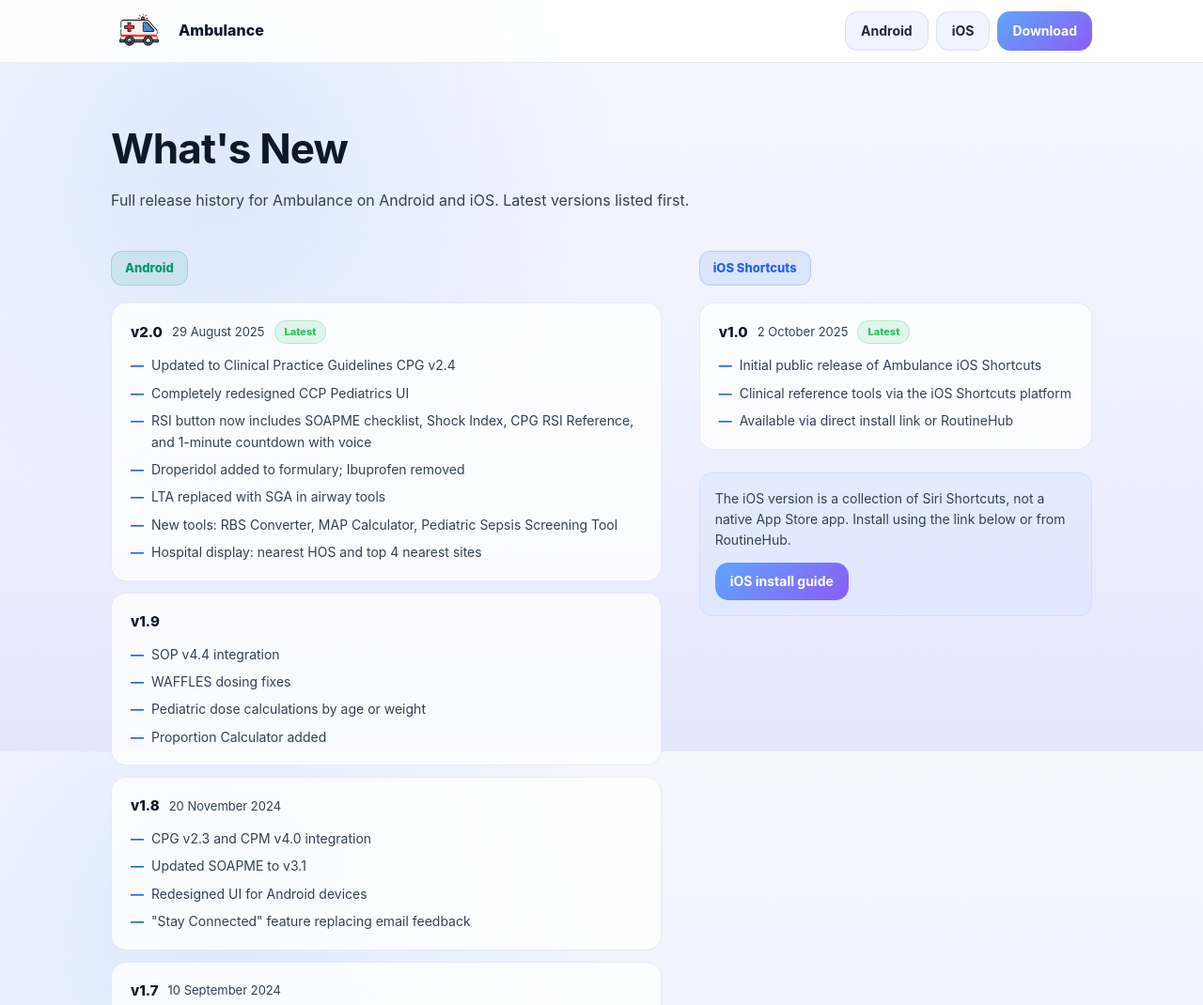
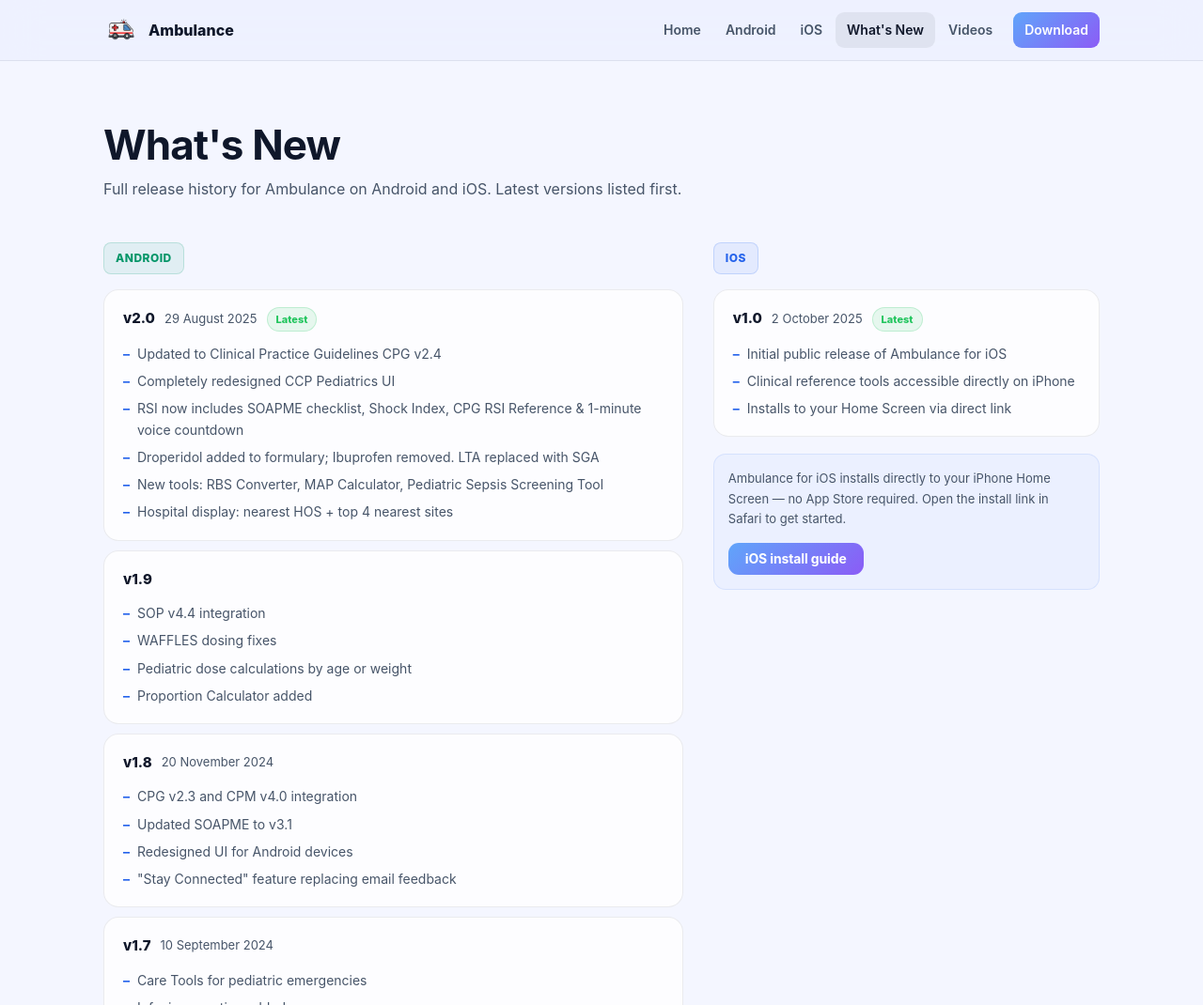
Before and after one commit to yniwashi/niwashibase-site, a plain HTML site: page whats-new.html in a window 1280 px wide. Shown: the top 1070 px of the page at 94% size. Drawn offline with Linux system fonts and the light colour scheme.

Commit message:
Update title and restructure HTML layout

```diff
--- a/whats-new.html
+++ b/whats-new.html
@@ -3,126 +3,138 @@
 <head>
   <meta charset="utf-8" />
   <meta name="viewport" content="width=device-width, initial-scale=1" />
-  <title>What's New — Ambulance App Release History</title>
+  <title>What's New — Ambulance Release History</title>
   <meta name="description" content="Full release history and changelog for the Ambulance app on Android and iOS." />
   <link rel="icon" href="assets/images/favicon.ico?v=1" />
   <style>
-    :root {
-      color-scheme: light dark;
-      --bg: #050815;
-      --gradient: radial-gradient(circle at 20% 18%, rgba(37, 99, 235, 0.16), transparent 32%),
-                  linear-gradient(180deg, rgba(6, 9, 18, 0.92) 0%, rgba(5, 8, 21, 0.96) 45%, #040712 100%);
-      --text: #e8ecff;
-      --muted: #cbd5e1;
-      --card: rgba(10, 13, 26, 0.85);
-      --border: rgba(255, 255, 255, 0.12);
-      --shadow: 0 18px 60px rgba(0, 0, 0, 0.45);
-    }
-    @media (prefers-color-scheme: light) {
-      :root {
-        --bg: #f7f8fd;
-        --gradient: radial-gradient(circle at 18% 18%, rgba(96,165,250,0.15), transparent 34%),
-                    linear-gradient(180deg, #f6f7ff 0%, #eef2ff 50%, #e5e7ff 100%);
-        --text: #0f172a;
-        --muted: #334155;
-        --card: rgba(255,255,255,0.94);
-        --border: rgba(15, 23, 42, 0.08);
-        --shadow: 0 18px 50px rgba(15, 23, 42, 0.16);
-      }
-    }
-    * { box-sizing: border-box; }
-    body { margin: 0; font-family: "Inter", system-ui, -apple-system, Segoe UI, Roboto, "Helvetica Neue", Arial, sans-serif; background: var(--bg); color: var(--text); line-height: 1.6; background-image: var(--gradient); background-attachment: fixed; -webkit-font-smoothing: antialiased; }
-    a { color: #c7d2fe; text-decoration: none; }
-    a:hover { text-decoration: underline; }
-    @media (prefers-color-scheme: light) { a { color: #1d4ed8; } }
-    .container { width: 100%; max-width: 1080px; margin: 0 auto; padding: 0 18px; }
-    header { position: sticky; top: 0; z-index: 40; backdrop-filter: blur(16px); background: rgba(7,10,18,0.9); border-bottom: 1px solid var(--border); }
-    @media (prefers-color-scheme: light) { header { background: rgba(255,255,255,0.92); } }
-    .nav { display: flex; align-items: center; justify-content: space-between; height: 66px; }
-    .brand { display: inline-flex; gap: 12px; align-items: center; font-weight: 800; color: var(--text); text-decoration: none; }
-    .brand img { width: 60px; height: 60px; }
-    .nav-links { display: flex; gap: 8px; flex-wrap: wrap; }
-    .btn { border-radius: 14px; padding: 9px 16px; font-weight: 700; cursor: pointer; font-size: 14px; text-decoration: none; display: inline-flex; align-items: center; border: 0; }
-    .btn-secondary { background: rgba(255,255,255,0.08); color: var(--text); border: 1px solid var(--border); }
-    .btn-primary { background: linear-gradient(135deg, #60a5fa, #8b5cf6); color: #fff; }
-    @media (prefers-color-scheme: light) { .btn-secondary { background: rgba(37,99,235,0.07); color: #1e293b; } }
-    main { padding: 56px 0 80px; }
-    h1 { margin: 0 0 8px; font-size: clamp(28px, 4vw, 44px); letter-spacing: -0.02em; }
-    h2 { margin: 0 0 20px; font-size: clamp(18px, 2.5vw, 24px); }
-    p { margin: 0 0 12px; color: var(--muted); }
-    .platform-label { display: inline-flex; align-items: center; gap: 8px; padding: 7px 14px; border-radius: 12px; font-weight: 800; font-size: 13px; margin-bottom: 18px; }
-    .android-label { background: rgba(52,211,153,0.1); color: #34d399; border: 1px solid rgba(52,211,153,0.25); }
-    .ios-label { background: rgba(96,165,250,0.1); color: #60a5fa; border: 1px solid rgba(96,165,250,0.25); }
-    @media (prefers-color-scheme: light) {
-      .android-label { background: rgba(5,150,105,0.1); color: #059669; border-color: rgba(5,150,105,0.2); }
-      .ios-label { background: rgba(37,99,235,0.1); color: #2563eb; border-color: rgba(37,99,235,0.2); }
-    }
-    .release { border: 1px solid var(--border); border-radius: 16px; padding: 18px 20px; background: rgba(255,255,255,0.03); margin-bottom: 12px; }
-    @media (prefers-color-scheme: light) { .release { background: rgba(255,255,255,0.8); } }
-    .release-header { display: flex; align-items: center; gap: 10px; margin-bottom: 12px; flex-wrap: wrap; }
-    .version-tag { font-size: 15px; font-weight: 800; color: var(--text); }
-    .date-tag { font-size: 13px; color: var(--muted); }
-    .latest-tag { padding: 3px 10px; border-radius: 999px; font-size: 11px; font-weight: 800; background: rgba(34,197,94,0.12); color: #22c55e; border: 1px solid rgba(34,197,94,0.25); }
-    .changes { list-style: none; margin: 0; padding: 0; display: grid; gap: 7px; }
-    .changes li { display: flex; align-items: start; gap: 8px; font-size: 14px; color: var(--muted); }
-    .changes li::before { content: "—"; color: #60a5fa; font-weight: 700; flex-shrink: 0; }
-    @media (prefers-color-scheme: light) { .changes li::before { color: #2563eb; } }
-    .cols-layout { display: grid; gap: 40px; }
-    @media (min-width: 860px) { .cols-layout { grid-template-columns: 1.4fr 1fr; } }
-    footer { padding: 28px 0 40px; color: var(--muted); font-size: 14px; border-top: 1px solid var(--border); background: rgba(0,0,0,0.1); }
-    @media (prefers-color-scheme: light) { footer { background: rgba(255,255,255,0.86); } }
-    .footer-inner { display: flex; align-items: center; justify-content: space-between; flex-wrap: wrap; gap: 10px; }
+    :root{color-scheme:light dark;--bg:#07091c;--surface:rgba(11,15,38,.82);--surface2:rgba(14,19,46,.92);--text:#e2e8f0;--muted:#94a3b8;--border:rgba(255,255,255,.09);--shadow:0 16px 48px rgba(0,0,0,.45);--blue:#60a5fa;--green:#34d399;--page-bg:radial-gradient(ellipse 70% 50% at 15% 5%,rgba(59,130,246,.13) 0%,transparent 100%),radial-gradient(ellipse 55% 45% at 85% 90%,rgba(139,92,246,.1) 0%,transparent 100%),#07091c;}
+    @media(prefers-color-scheme:light){:root{--bg:#f4f6ff;--surface:rgba(255,255,255,.9);--surface2:rgba(255,255,255,.98);--text:#0f172a;--muted:#475569;--border:rgba(15,23,42,.08);--shadow:0 8px 32px rgba(15,23,42,.1);--blue:#2563eb;--green:#059669;--page-bg:radial-gradient(ellipse 70% 50% at 15% 5%,rgba(59,130,246,.07) 0%,transparent 100%),radial-gradient(ellipse 55% 45% at 85% 90%,rgba(139,92,246,.06) 0%,transparent 100%),#eef1ff;}}
+    *,*::before,*::after{box-sizing:border-box;}
+    html{scroll-behavior:smooth;}
+    body{margin:0;font-family:"Inter",system-ui,-apple-system,Segoe UI,Roboto,"Helvetica Neue",Arial,sans-serif;background:var(--bg);color:var(--text);line-height:1.65;background-image:var(--page-bg);background-attachment:fixed;-webkit-font-smoothing:antialiased;min-height:100vh;}
+    img{max-width:100%;display:block;}
+    a{color:var(--blue);text-decoration:none;}
+    a:hover{text-decoration:underline;}
+    h1,h2,h3{color:var(--text);letter-spacing:-.02em;line-height:1.15;}
+    p{margin:0 0 14px;color:var(--muted);}
+    p:last-child{margin-bottom:0;}
+    .container{width:100%;max-width:1100px;margin:0 auto;padding:0 20px;}
+
+    .site-header{position:sticky;top:0;z-index:200;background:rgba(5,7,22,.88);backdrop-filter:saturate(180%) blur(20px);-webkit-backdrop-filter:saturate(180%) blur(20px);border-bottom:1px solid var(--border);}
+    @media(prefers-color-scheme:light){.site-header{background:rgba(238,241,255,.9);}}
+    .nav-row{display:flex;align-items:center;justify-content:space-between;height:64px;gap:12px;}
+    .brand{display:inline-flex;align-items:center;gap:10px;font-weight:800;font-size:16px;color:var(--text);text-decoration:none;flex-shrink:0;}
+    .brand:hover{text-decoration:none;}
+    .brand img{width:38px;height:38px;border-radius:9px;}
+    .desk-nav{display:none;align-items:center;gap:2px;flex:1;justify-content:flex-end;}
+    .desk-nav a{padding:7px 12px;border-radius:9px;font-size:14px;font-weight:600;color:var(--muted);text-decoration:none;transition:background .12s,color .12s;white-space:nowrap;}
+    .desk-nav a:hover,.desk-nav a[aria-current]{background:rgba(255,255,255,.08);color:var(--text);text-decoration:none;}
+    @media(prefers-color-scheme:light){.desk-nav a:hover,.desk-nav a[aria-current]{background:rgba(0,0,0,.06);}}
+    .nav-cta{margin-left:8px;background:linear-gradient(135deg,#60a5fa,#8b5cf6)!important;color:#fff!important;font-weight:700;padding:8px 16px;border-radius:10px;}
+    .nav-cta:hover{opacity:.88;}
+    .ham{display:flex;flex-direction:column;justify-content:center;align-items:center;gap:5px;width:40px;height:40px;flex-shrink:0;background:var(--surface);border:1px solid var(--border);border-radius:10px;cursor:pointer;padding:0;}
+    .ham span{display:block;width:18px;height:2px;background:var(--text);border-radius:2px;transition:transform .22s ease,opacity .18s ease,width .18s ease;transform-origin:center;}
+    .ham[aria-expanded=true] span:nth-child(1){transform:translateY(7px) rotate(45deg);}
+    .ham[aria-expanded=true] span:nth-child(2){opacity:0;width:0;}
+    .ham[aria-expanded=true] span:nth-child(3){transform:translateY(-7px) rotate(-45deg);}
+    .mob-nav{display:none;border-top:1px solid var(--border);background:rgba(4,6,18,.97);}
+    @media(prefers-color-scheme:light){.mob-nav{background:rgba(244,246,255,.98);}}
+    .mob-nav.open{display:block;}
+    .mob-nav a{display:flex;align-items:center;padding:14px 20px;font-weight:600;font-size:15px;color:var(--text);text-decoration:none;border-bottom:1px solid var(--border);transition:background .1s;}
+    .mob-nav a:last-child{border-bottom:0;}
+    .mob-nav a:hover{background:rgba(255,255,255,.05);text-decoration:none;}
+    @media(prefers-color-scheme:light){.mob-nav a:hover{background:rgba(0,0,0,.04);}}
+    @media(min-width:768px){.desk-nav{display:flex;}.ham{display:none;}}
+
+    .btn{display:inline-flex;align-items:center;justify-content:center;gap:7px;padding:10px 18px;border-radius:11px;font-weight:700;font-size:14px;border:0;cursor:pointer;text-decoration:none;white-space:nowrap;transition:transform .08s,opacity .12s;letter-spacing:-.01em;line-height:1;}
+    .btn:hover{text-decoration:none;}
+    .btn-primary{background:linear-gradient(135deg,#60a5fa,#8b5cf6);color:#fff;}
+    .btn-primary:hover{opacity:.9;}
+
+    main{padding:64px 0 80px;}
+    h1{font-size:clamp(28px,4vw,44px);margin:0 0 8px;}
+    .lead{font-size:16px;color:var(--muted);margin:0 0 44px;}
+    .cols{display:grid;gap:32px;}
+    @media(min-width:860px){.cols{grid-template-columns:1.5fr 1fr;align-items:start;}}
+    .platform-label{display:inline-flex;align-items:center;gap:6px;padding:6px 12px;border-radius:8px;font-size:12px;font-weight:800;letter-spacing:.04em;text-transform:uppercase;margin-bottom:16px;}
+    .label-android{background:rgba(52,211,153,.1);color:#34d399;border:1px solid rgba(52,211,153,.22);}
+    .label-ios{background:rgba(96,165,250,.1);color:#60a5fa;border:1px solid rgba(96,165,250,.22);}
+    @media(prefers-color-scheme:light){.label-android{background:rgba(5,150,105,.08);color:#059669;border-color:rgba(5,150,105,.18);}.label-ios{background:rgba(37,99,235,.08);color:#2563eb;border-color:rgba(37,99,235,.18);}}
+    .release{border:1px solid var(--border);border-radius:16px;padding:18px 20px;background:rgba(255,255,255,.03);margin-bottom:10px;}
+    @media(prefers-color-scheme:light){.release{background:rgba(255,255,255,.8);}}
+    .rh{display:flex;align-items:center;gap:10px;margin-bottom:12px;flex-wrap:wrap;}
+    .ver{font-size:15px;font-weight:800;color:var(--text);}
+    .date{font-size:13px;color:var(--muted);}
+    .latest-tag{padding:3px 9px;border-radius:999px;font-size:11px;font-weight:800;background:rgba(34,197,94,.1);color:#22c55e;border:1px solid rgba(34,197,94,.2);}
+    ul.changes{list-style:none;margin:0;padding:0;display:grid;gap:6px;}
+    ul.changes li{display:flex;align-items:start;gap:8px;font-size:14px;color:var(--muted);}
+    ul.changes li::before{content:"–";color:var(--blue);font-weight:700;flex-shrink:0;}
+    .ios-note{margin-top:18px;padding:15px;background:rgba(96,165,250,.06);border:1px solid rgba(96,165,250,.14);border-radius:13px;font-size:13px;color:var(--muted);}
+    @media(prefers-color-scheme:light){.ios-note{background:rgba(37,99,235,.04);border-color:rgba(37,99,235,.11);}}
+
+    .site-footer{padding:32px 0 44px;border-top:1px solid var(--border);color:var(--muted);font-size:14px;background:rgba(0,0,0,.1);}
+    @media(prefers-color-scheme:light){.site-footer{background:rgba(255,255,255,.5);}}
+    .footer-inner{display:flex;align-items:center;justify-content:space-between;flex-wrap:wrap;gap:14px;}
+    .footer-links{display:flex;gap:20px;flex-wrap:wrap;}
+    .footer-links a{color:var(--muted);transition:color .12s;}
+    .footer-links a:hover{color:var(--text);text-decoration:none;}
   </style>
 </head>
 <body>
-  <header>
-    <div class="container nav">
+
+  <header class="site-header" role="banner">
+    <div class="container nav-row">
       <a class="brand" href="index.html">
-        <img src="assets/images/logo.png?v=1" alt="Niwashi Base logo" />
+        <img src="assets/images/logo.png?v=1" alt="Ambulance" width="38" height="38" />
         <span>Ambulance</span>
       </a>
-      <div class="nav-links">
-        <a class="btn btn-secondary" href="android.html">Android</a>
-        <a class="btn btn-secondary" href="ios.html">iOS</a>
-        <a class="btn btn-primary" href="download.html">Download</a>
-      </div>
+      <nav class="desk-nav" aria-label="Site navigation">
+        <a href="index.html">Home</a>
+        <a href="android.html">Android</a>
+        <a href="ios.html">iOS</a>
+        <a href="whats-new.html" aria-current="page">What's New</a>
+        <a href="videos.html">Videos</a>
+        <a href="download.html" class="nav-cta">Download</a>
+      </nav>
+      <button class="ham" id="hamBtn" aria-label="Toggle menu" aria-expanded="false" aria-controls="mobMenu">
+        <span></span><span></span><span></span>
+      </button>
     </div>
+    <nav class="mob-nav" id="mobMenu" aria-label="Mobile navigation">
+      <a href="index.html">Home</a>
+      <a href="android.html">Android</a>
+      <a href="ios.html">iOS</a>
+      <a href="whats-new.html">What's New</a>
+      <a href="videos.html">Videos</a>
+      <a href="download.html">Download</a>
+    </nav>
   </header>
 
   <main>
     <div class="container">
-      <div style="margin-bottom: 40px;">
-        <h1>What's New</h1>
-        <p>Full release history for Ambulance on Android and iOS. Latest versions listed first.</p>
-      </div>
+      <h1>What's New</h1>
+      <p class="lead">Full release history for Ambulance on Android and iOS. Latest versions listed first.</p>
 
-      <div class="cols-layout">
+      <div class="cols">
 
-        <!-- Android column -->
+        <!-- Android -->
         <div>
-          <div class="platform-label android-label">Android</div>
+          <div class="platform-label label-android">Android</div>
 
           <div class="release">
-            <div class="release-header">
-              <span class="version-tag">v2.0</span>
-              <span class="date-tag">29 August 2025</span>
-              <span class="latest-tag">Latest</span>
-            </div>
+            <div class="rh"><span class="ver">v2.0</span><span class="date">29 August 2025</span><span class="latest-tag">Latest</span></div>
             <ul class="changes">
               <li>Updated to Clinical Practice Guidelines CPG v2.4</li>
               <li>Completely redesigned CCP Pediatrics UI</li>
-              <li>RSI button now includes SOAPME checklist, Shock Index, CPG RSI Reference, and 1-minute countdown with voice</li>
-              <li>Droperidol added to formulary; Ibuprofen removed</li>
-              <li>LTA replaced with SGA in airway tools</li>
+              <li>RSI now includes SOAPME checklist, Shock Index, CPG RSI Reference &amp; 1-minute voice countdown</li>
+              <li>Droperidol added to formulary; Ibuprofen removed. LTA replaced with SGA</li>
               <li>New tools: RBS Converter, MAP Calculator, Pediatric Sepsis Screening Tool</li>
-              <li>Hospital display: nearest HOS and top 4 nearest sites</li>
+              <li>Hospital display: nearest HOS + top 4 nearest sites</li>
             </ul>
           </div>
 
           <div class="release">
-            <div class="release-header">
-              <span class="version-tag">v1.9</span>
-            </div>
+            <div class="rh"><span class="ver">v1.9</span></div>
             <ul class="changes">
               <li>SOP v4.4 integration</li>
               <li>WAFFLES dosing fixes</li>
@@ -132,10 +144,7 @@
           </div>
 
           <div class="release">
-            <div class="release-header">
-              <span class="version-tag">v1.8</span>
-              <span class="date-tag">20 November 2024</span>
-            </div>
+            <div class="rh"><span class="ver">v1.8</span><span class="date">20 November 2024</span></div>
             <ul class="changes">
               <li>CPG v2.3 and CPM v4.0 integration</li>
               <li>Updated SOAPME to v3.1</li>
@@ -145,13 +154,10 @@
           </div>
 
           <div class="release">
-            <div class="release-header">
-              <span class="version-tag">v1.7</span>
-              <span class="date-tag">10 September 2024</span>
-            </div>
+            <div class="rh"><span class="ver">v1.7</span><span class="date">10 September 2024</span></div>
             <ul class="changes">
-              <li>Care Tools added for pediatric emergencies</li>
-              <li>Infusions section</li>
+              <li>Care Tools for pediatric emergencies</li>
+              <li>Infusions section added</li>
               <li>CPG v2.2</li>
               <li>New medications: TXA, Ibuprofen for CCPs</li>
               <li>CPR module completely overhauled</li>
@@ -159,13 +165,10 @@
           </div>
 
           <div class="release">
-            <div class="release-header">
-              <span class="version-tag">v1.6</span>
-              <span class="date-tag">6 June 2023</span>
-            </div>
+            <div class="rh"><span class="ver">v1.6</span><span class="date">6 June 2023</span></div>
             <ul class="changes">
               <li>CPG v2.1, SOP v4.3</li>
-              <li>Pediatric infusions added</li>
+              <li>Pediatric infusions</li>
               <li>Meds Calculator</li>
               <li>Overtime Logger</li>
               <li>CPR Timer improvements</li>
@@ -173,10 +176,7 @@
           </div>
 
           <div class="release">
-            <div class="release-header">
-              <span class="version-tag">v1.5</span>
-              <span class="date-tag">18 January 2023</span>
-            </div>
+            <div class="rh"><span class="ver">v1.5</span><span class="date">18 January 2023</span></div>
             <ul class="changes">
               <li>CPG v2.0</li>
               <li>CPR Timer (trial)</li>
@@ -187,10 +187,7 @@
           </div>
 
           <div class="release">
-            <div class="release-header">
-              <span class="version-tag">v1.4</span>
-              <span class="date-tag">17 March 2022</span>
-            </div>
+            <div class="rh"><span class="ver">v1.4</span><span class="date">17 March 2022</span></div>
             <ul class="changes">
               <li>Vital Signs added to Pediatrics</li>
               <li>Formulary additions</li>
@@ -200,10 +197,7 @@
           </div>
 
           <div class="release">
-            <div class="release-header">
-              <span class="version-tag">v1.3</span>
-              <span class="date-tag">12 January 2022</span>
-            </div>
+            <div class="rh"><span class="ver">v1.3</span><span class="date">12 January 2022</span></div>
             <ul class="changes">
               <li>AS Call feature</li>
               <li>New pediatric medications</li>
@@ -213,10 +207,7 @@
           </div>
 
           <div class="release">
-            <div class="release-header">
-              <span class="version-tag">v1.2</span>
-              <span class="date-tag">16 December 2021</span>
-            </div>
+            <div class="rh"><span class="ver">v1.2</span><span class="date">16 December 2021</span></div>
             <ul class="changes">
               <li>Terms &amp; Conditions added</li>
               <li>CPG v1.7</li>
@@ -226,26 +217,22 @@
           </div>
         </div>
 
-        <!-- iOS column -->
+        <!-- iOS -->
         <div>
-          <div class="platform-label ios-label">iOS Shortcuts</div>
+          <div class="platform-label label-ios">iOS</div>
 
           <div class="release">
-            <div class="release-header">
-              <span class="version-tag">v1.0</span>
-              <span class="date-tag">2 October 2025</span>
-              <span class="latest-tag">Latest</span>
-            </div>
+            <div class="rh"><span class="ver">v1.0</span><span class="date">2 October 2025</span><span class="latest-tag">Latest</span></div>
             <ul class="changes">
-              <li>Initial public release of Ambulance iOS Shortcuts</li>
-              <li>Clinical reference tools via the iOS Shortcuts platform</li>
-              <li>Available via direct install link or RoutineHub</li>
+              <li>Initial public release of Ambulance for iOS</li>
+              <li>Clinical reference tools accessible directly on iPhone</li>
+              <li>Installs to your Home Screen via direct link</li>
             </ul>
           </div>
 
-          <div style="margin-top: 24px; padding: 16px; border-radius: 14px; background: rgba(96,165,250,0.06); border: 1px solid rgba(96,165,250,0.15);">
-            <p style="margin: 0; font-size: 14px;">The iOS version is a collection of Siri Shortcuts, not a native App Store app. Install using the link below or from RoutineHub.</p>
-            <a class="btn btn-primary" href="ios.html" style="margin-top: 12px; display: inline-flex;">iOS install guide</a>
+          <div class="ios-note">
+            <p style="margin:0;">Ambulance for iOS installs directly to your iPhone Home Screen — no App Store required. Open the install link in Safari to get started.</p>
+            <a class="btn btn-primary" href="ios.html" style="margin-top:14px;display:inline-flex;">iOS install guide</a>
           </div>
         </div>
 
@@ -253,19 +240,21 @@
     </div>
   </main>
 
-  <footer>
+  <footer class="site-footer" role="contentinfo">
     <div class="container footer-inner">
-      <span>© <span id="year"></span> Ambulance Project — Niwashi Base</span>
-      <nav>
-        <a href="index.html">Home</a> ·
-        <a href="android.html">Android</a> ·
-        <a href="ios.html">iOS</a> ·
-        <a href="videos.html">Videos</a> ·
+      <span>© <span id="yr"></span> Ambulance — Niwashi Base</span>
+      <nav class="footer-links" aria-label="Footer navigation">
+        <a href="android.html">Android</a>
+        <a href="ios.html">iOS</a>
+        <a href="videos.html">Videos</a>
         <a href="legal.html">Legal</a>
       </nav>
     </div>
   </footer>
 
-  <script>document.getElementById('year').textContent = new Date().getFullYear();</script>
+  <script>
+    document.getElementById('yr').textContent=new Date().getFullYear();
+    (function(){var btn=document.getElementById('hamBtn'),nav=document.getElementById('mobMenu');if(!btn||!nav)return;btn.addEventListener('click',function(){var open=nav.classList.toggle('open');btn.setAttribute('aria-expanded',open);});document.addEventListener('click',function(e){if(!btn.contains(e.target)&&!nav.contains(e.target)){nav.classList.remove('open');btn.setAttribute('aria-expanded','false');}});})();
+  </script>
 </body>
 </html>
```
